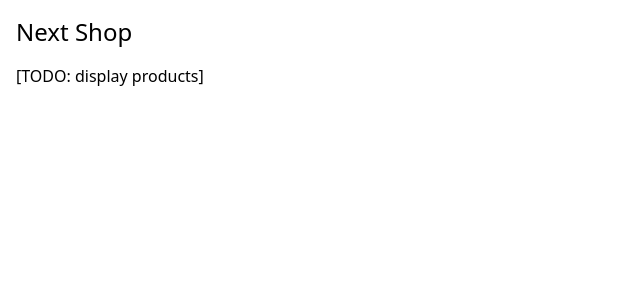
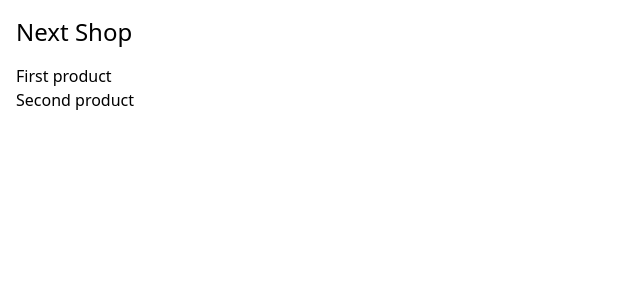
Before and after one commit to Jade1724/next-shop, a Next.js app: page / in a window 1280 px wide. Shown: the top 300 px of the page, without its empty margins (0-640 px from the left). Built offline with nearby package versions, Linux system fonts and the light colour scheme.

Commit message:
Showing the list of products on HomePage.

```diff
--- a/pages/index.js
+++ b/pages/index.js
@@ -1,5 +1,10 @@
 import Head from "next/head";
 import Title from "@/components/Title";
+
+const products = [
+  { id: 1, title: "First product" },
+  { id: 2, title: "Second product" },
+];
 
 export default function HomePage() {
   return (
@@ -9,7 +14,11 @@
       </Head>
       <main className="p-4">
         <Title>Next Shop</Title>
-        <p>[TODO: display products]</p>
+        <ul>
+          {products.map((product) => (
+            <li key={product.id}>{product.title}</li>
+          ))}
+        </ul>
       </main>
     </>
   );
```
